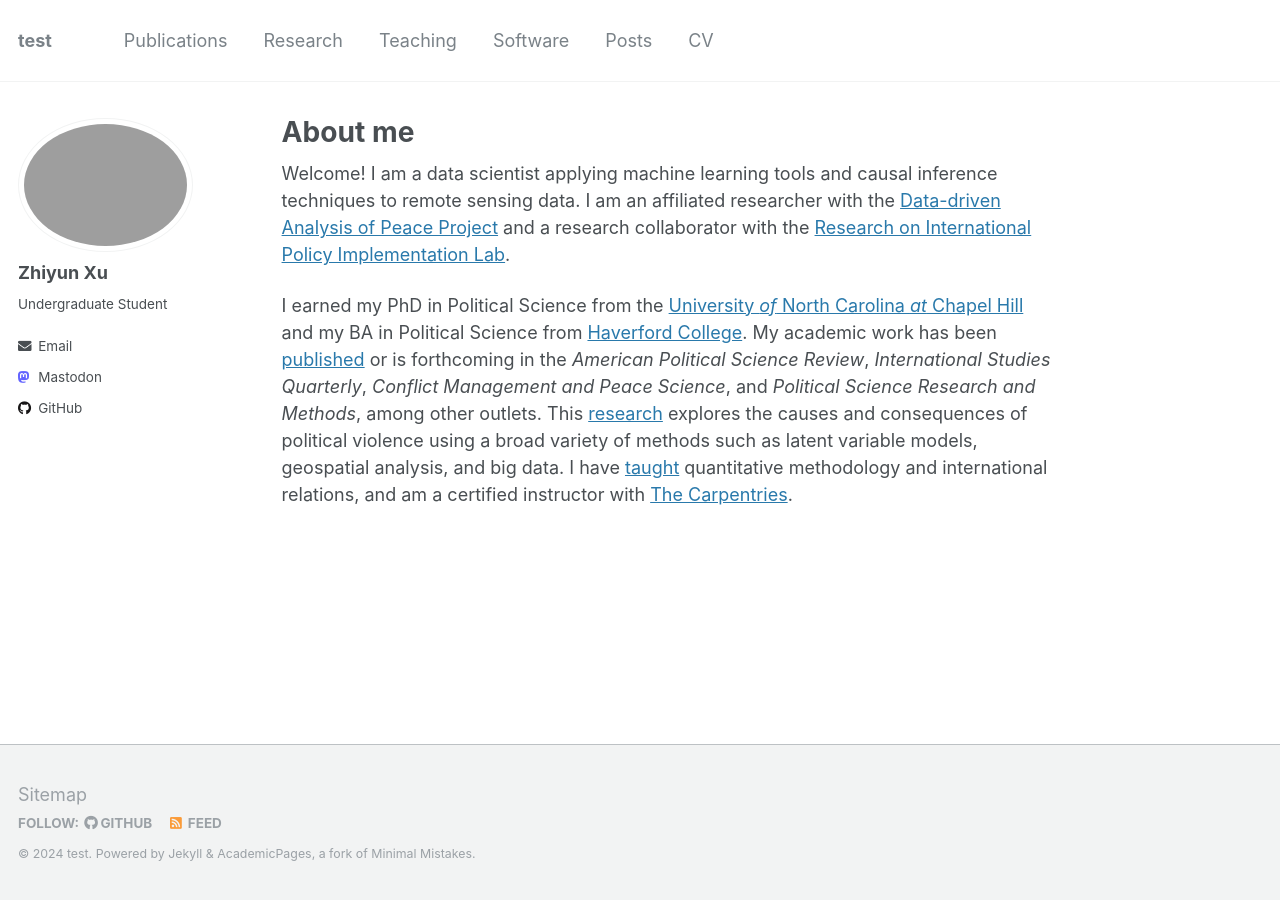
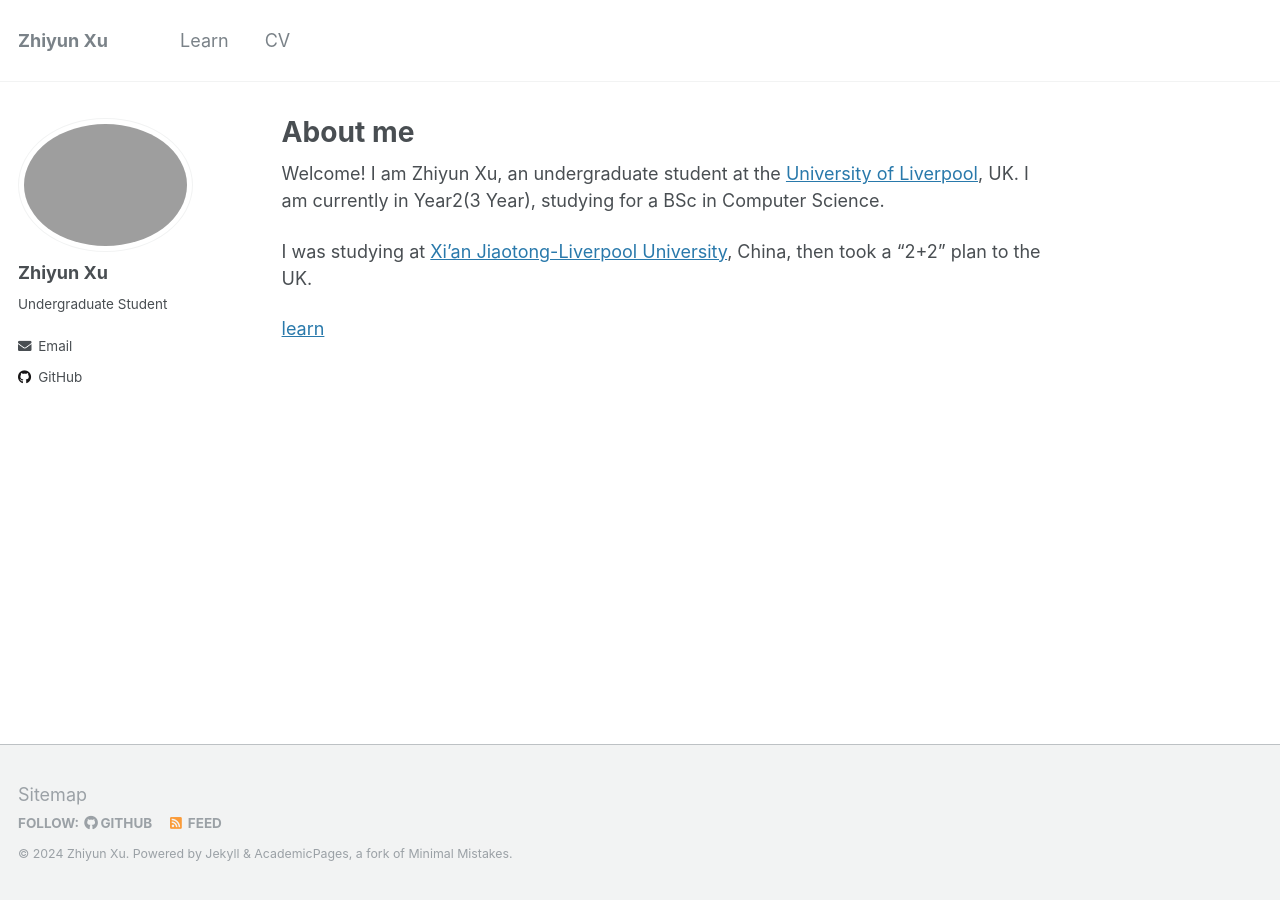
Before and after one commit to ZhiyunXu20/zhiyunxu20.github.io, a Jekyll site: the page built from _pages/about.md, in a window 1280 px wide. Built offline with Jekyll 4.4.1, drawn with Linux system fonts in a browser that asks for light colours.

Commit message:
name and page change

```diff
--- a/_config.yml
+++ b/_config.yml
@@ -7,9 +7,9 @@
 
 # Site Settings
 locale                   : "en-US"
-title                    : "test"
+title                    : "Zhiyun Xu"
 title_separator          : "-"
-name                     : &name "test"
+name                     : &name "Zhiyun Xu"
 description              : &description #"Postdoc in Political Science"
 url                      : #"https://zhiyunxu20.github.io" # the base hostname & protocol for your site e.g. "https://mmistakes.github.io"
 baseurl                  : "" # the subpath of your site, e.g. "/blog"
@@ -109,7 +109,7 @@ author:
   impactstory      : #"https://profiles.impactstory.org/u/xxxx-xxxx-xxxx-xxxx"
   lastfm           :
   linkedin         :
-  mastodon         : "fosstodon.org/@jayrobw"
+  mastodon         : #"fosstodon.org/@jayrobw"
   pinterest        :
   soundcloud       :
   stackoverflow    : #"https://stackoverflow.com/users/10912314/?????"
--- a/_pages/about.md
+++ b/_pages/about.md
@@ -8,21 +8,12 @@ redirect_from:
   - /about.html
 ---
 
-Welcome! I am a data scientist applying machine learning tools and causal
-inference techniques to remote sensing data. I am an affiliated
-researcher with the [Data-driven Analysis of Peace Project](https://dapp-lab.org)
-and a research collaborator with the
-[Research on International Policy Implementation Lab](https://bridgingthegapproject.org/ripil).
+Welcome! I am Zhiyun Xu, an undergraduate student at the [University of Liverpool](https://www.liverpool.ac.uk/), UK.
+I am currently in Year2(3 Year), studying for a BSc in Computer Science.
 
-I earned my PhD in Political Science from the
-[University *of* North Carolina *at* Chapel Hill](https://www.unc.edu) and my
-BA in Political Science from [Haverford College](https://www.haverford.edu).
-My academic work has been [published](publications) or is forthcoming in the
-*American Political Science Review*, *International Studies Quarterly*,
-*Conflict Management and Peace Science*, and
-*Political Science Research and Methods*, among other outlets. This
-[research](research) explores the causes and consequences of political violence
-using a broad variety of methods such as latent variable models, geospatial
-analysis, and big data. I have [taught](teaching) quantitative methodology and
-international relations, and am a certified instructor with
-[The Carpentries](https://carpentries.org).
+I was studying at [Xi'an Jiaotong-Liverpool University](https://www.xjtlu.edu.cn/en), China, then took a "2+2" plan to the UK.
+
+[learn](learn)
+<div style='display: none'>
+[published](publications)
+</div>
```
Also changed, not shown: _data/navigation.yml (+16 -13 lines), _pages/learn.md (added, +16 -0 lines), Gemfile.lock, 1 other file.
